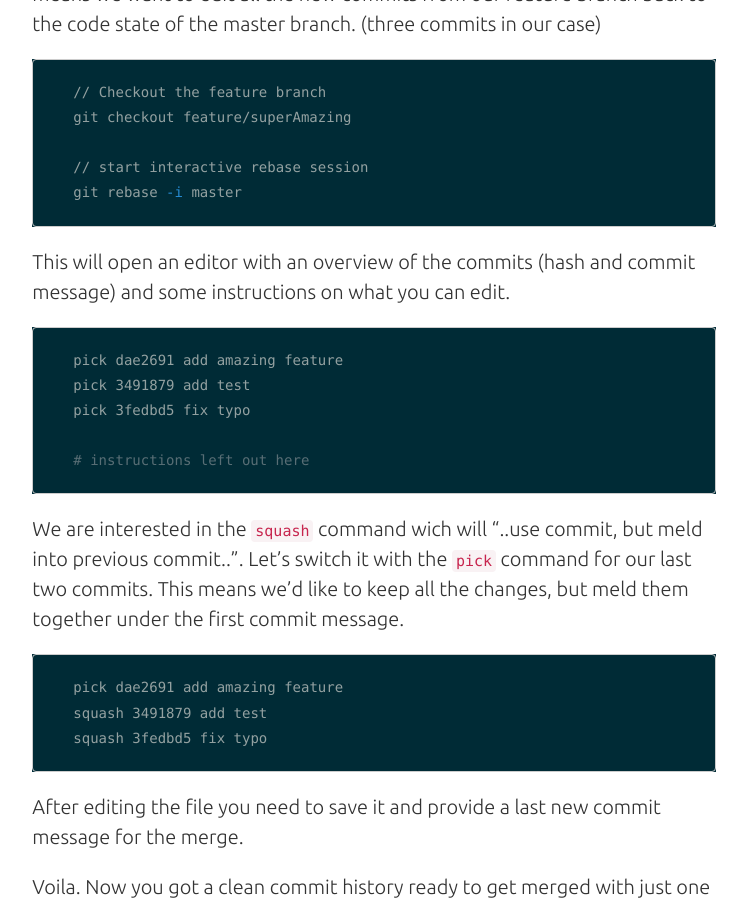
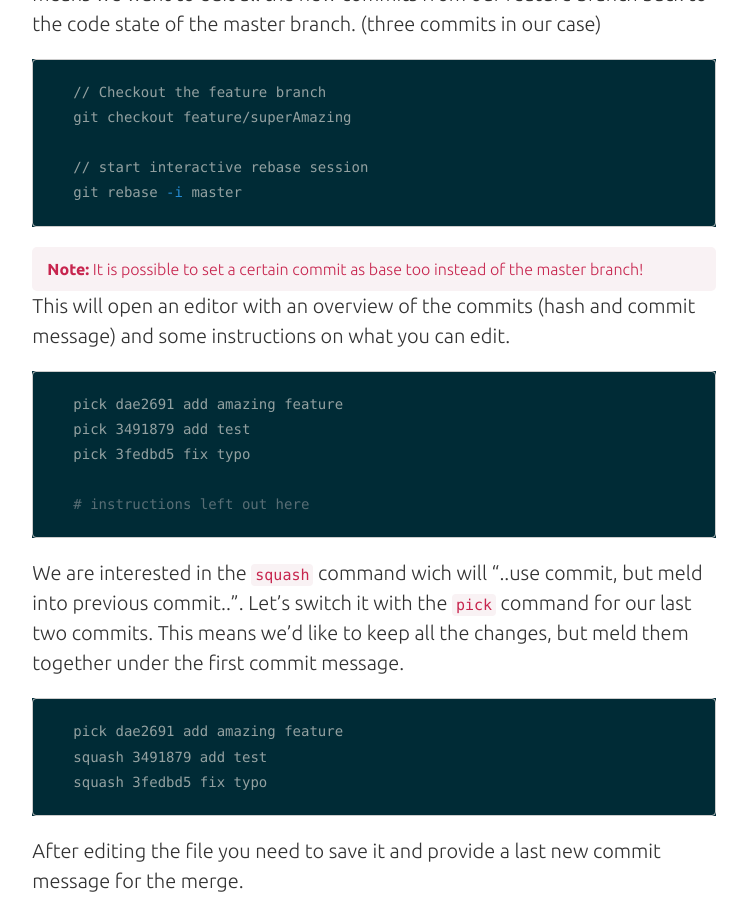
Before and after one commit to christophrumpel/christophrumpel.github.io, a Jekyll site: the page built from _posts/2015-05-06-clean-up-your-commits-for-a-pull-request.md, in a window 1280 px wide and 900 px high, scrolled down 1279 px. Shown: the whole window, without its empty margins (266-1013 px from the left). Built offline with Jekyll 4.4.1, drawn with Linux system fonts in a browser that asks for light colours; Markdown is read by kramdown in place of the engine named in the settings; comment, search, counter and statistics services are not loaded.

Commit message:
add note

```diff
--- a/_posts/2015-05-06-clean-up-your-commits-for-a-pull-request.md
+++ b/_posts/2015-05-06-clean-up-your-commits-for-a-pull-request.md
@@ -51,10 +51,11 @@ git checkout feature/superAmazing
 git rebase -i master
 {% endhighlight startinline %}
 
+ <div class="note"><strong>Note:</strong> It is possible to set a certain
+ commit as base too instead of the master branch!</div>
+
 This will open an editor with an overview of the commits (hash and commit
-message) and
-some
-instructions on what you can edit.
+message) and some instructions on what you can edit.
 
 {% highlight PowerShell startinline %}
 pick dae2691 add amazing feature
```
